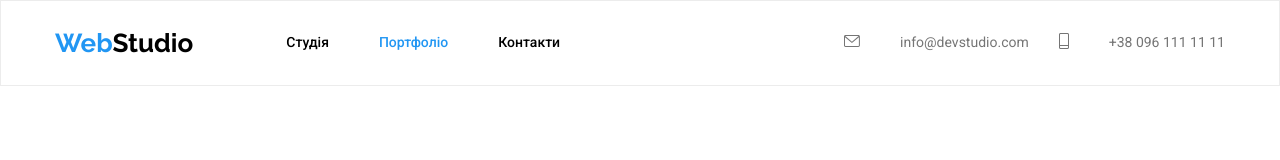
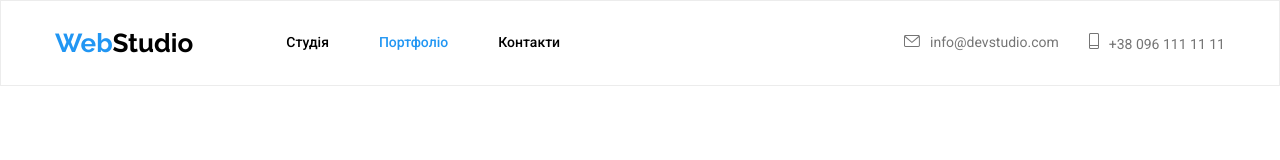
Before and after one commit to Serhii-Manko84/goit-markup-hw-04, a plain HTML site: page portfolio.html in a window 1280 px wide. Shown: the top 160 px of the page. Drawn offline with nearby package versions, Linux system fonts and the light colour scheme.

Commit message:
update-hw4

```diff
--- a/portfolio.html
+++ b/portfolio.html
@@ -23,10 +23,8 @@
                 </ul>
             </nav>
             <ul class="contact">
-                <li><a class="nav-link-contacts" href="#"><svg class="social-icon" width="16" height="12"><use href="./images/sprite.svg#icon-email"></use></svg></a></li>
-                <li><a class="nav-link-contacts" href="mailto:info@devstudio.com">info@devstudio.com</a></li>
-                <li><a class="nav-link-contacts" href="#"><svg class="social-icon" width="10" height="16"><use href="./images/sprite.svg#icon-tel"></use></svg></a></li>
-                <li><a class="nav-link-contacts" href="tel:+380961111111">+38 096 111 11 11</a></li>
+                <li class="contact-navigation"><a class="nav-link-contacts" href="mailto:info@devstudio.com"><svg class="social-icon" width="16" height="12"><use href="./images/sprite.svg#icon-email"></use></svg>info@devstudio.com</a></li>
+                <li class="contact-navigation"><a class="nav-link-contacts" href="tel:+380961111111"><svg class="social-icon" width="10" height="16"><use href="./images/sprite.svg#icon-tel"></use></svg>+38 096 111 11 11</a></li>
             </ul>
             </div>
         </header>
```
